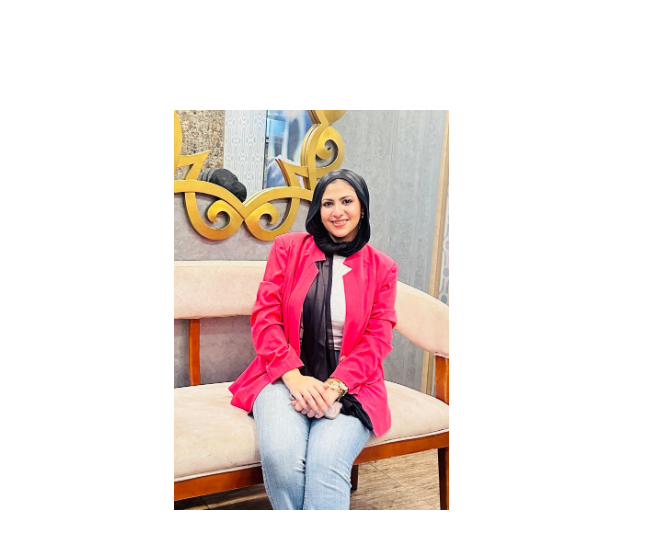
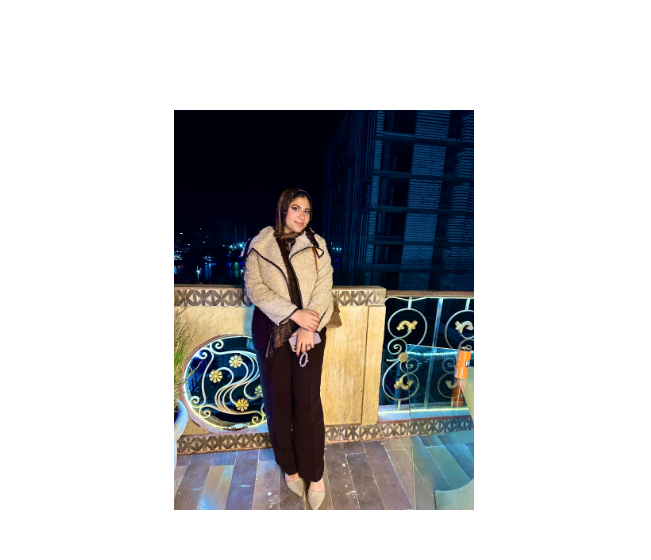
Before and after one commit to shahdamohamed/my-website, a plain HTML site: page index.html in a window 1280 px wide. Shown: the part 174-734 px from the top of the page, 0-651 px from the left. Drawn offline with Linux system fonts and the light colour scheme.

Commit message:
update pic

```diff
--- a/index.html
+++ b/index.html
@@ -38,7 +38,7 @@
     </nav>
     <section id="profile">
       <div class="section__pic-container">
-        <img src="./assets/profile_pic.jpg" alt="John Doe profile picture" />
+        <img src="./assets/meee.jpg" alt="John Doe profile picture" />
       </div>
       <div class="section__text">
         <p class="section__text__p1">Hello, I'm</p>
```
Also changed, not shown: assets/3.jpg (deleted), assets/5.jpg (deleted), assets/meee.jpg (added).
